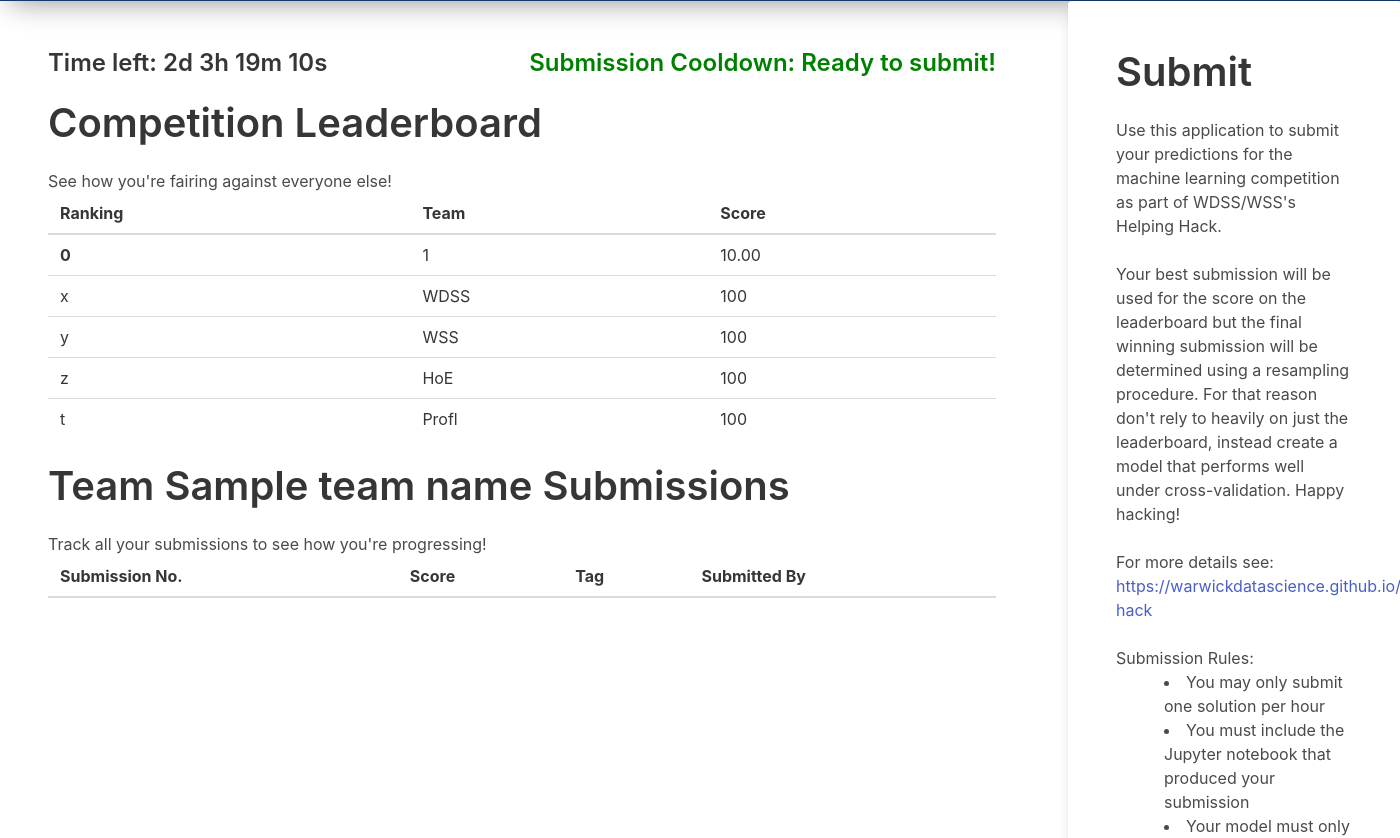
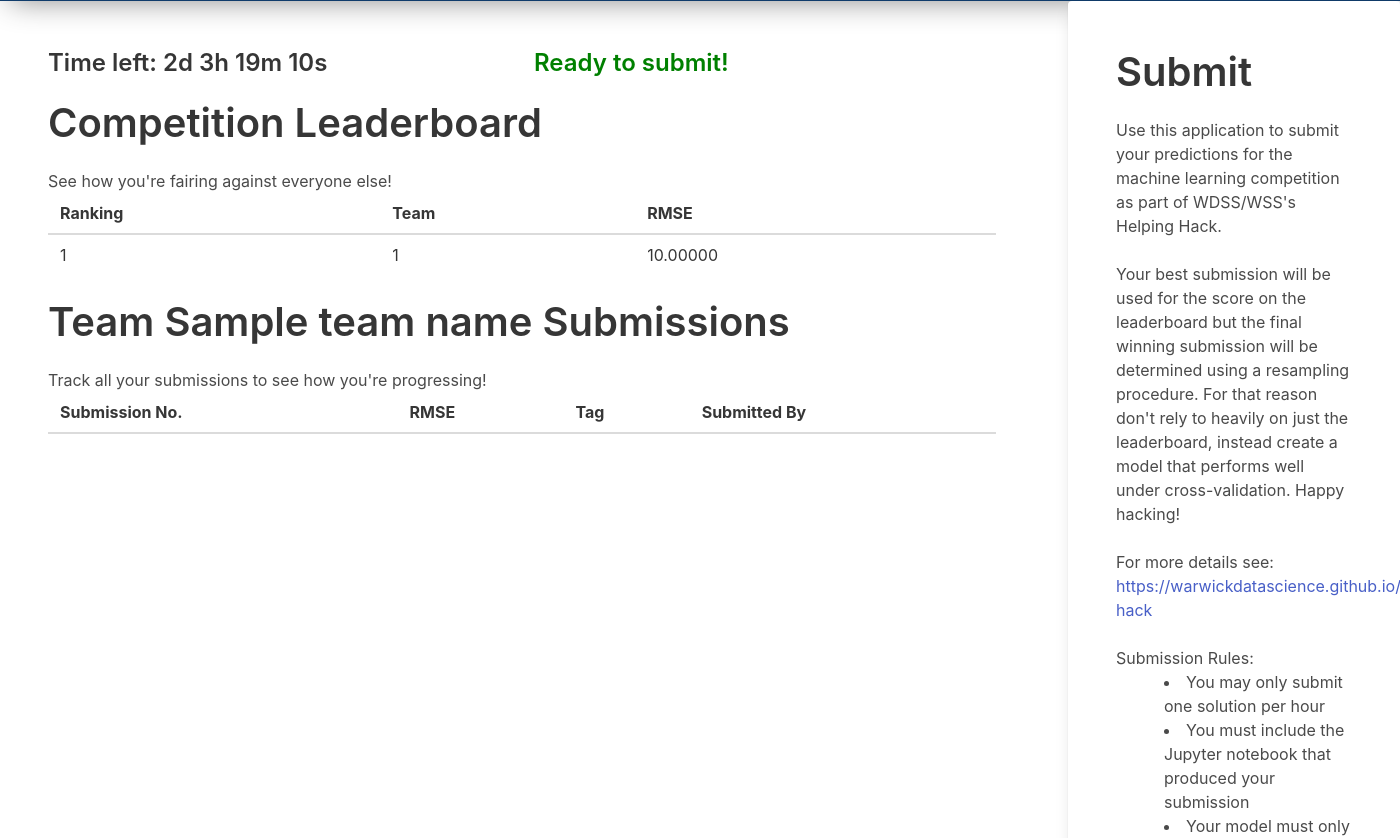
Before and after one commit to warwickdatascience/hackathon-portal, a Python web app: template app/application/templates/portal.html in a window 1400 px wide; the page is wider, and only the part inside the window is pictured. Shown: the part 87-925 px from the top of that part. Run offline with Jinja, Linux system fonts and the light colour scheme; the template is opened without the code that fills it: most values are stand-ins (such as "Sample title", 1, 10 or a date in 2020); lists and menus that the app fills with data are empty.

Commit message:
Fixed bugs and redid rmse

```diff
--- a/app/application/templates/portal.html
+++ b/app/application/templates/portal.html
@@ -44,7 +44,7 @@
             // If the count down is finished, write some text
             if (distance < 0) {
                 clearInterval(x);
-                document.getElementById("submission_cooldown").innerHTML = "Submission Cooldown: " + "Ready to submit!";
+                document.getElementById("submission_cooldown").innerHTML = "Ready to submit!";
                 $('.submit_result').prop('disabled', false);
             }
         // Update the count down every 1 second
@@ -71,7 +71,7 @@
             // If the count down is finished, write some text
             if (distance < 0) {
                 clearInterval(x);
-                document.getElementById("submission_cooldown").innerHTML = "Submission Cooldown: " + "Ready to submit!";
+                document.getElementById("submission_cooldown").innerHTML = "Ready to submit!";
                 $('.submit_result').prop('disabled', false);
             }
         }, 1000);
@@ -113,19 +113,18 @@
             <section class="section">
 
             <div class="container">
-                <div class="level">
-				<div class="level-left">
-					<div class="level-item">
-						<h1 class="title is-4" id="countdown"></h1>
-					</div>
-				</div>
-				<div class="level-right  ">
+                <div class="columns">
+                    <div class="column">
+                            <h1 class="title is-4" id="countdown"></h1>
 
-					<div class="level-item">
-						<h1 class="title is-4" id="submission_cooldown"></h1>
-					</div>
+                    </div>
+                    <div class="column">
+                    <h1 class="title is-4" id="submission_cooldown"></h1>
+
+                    </div>
+
                 </div>
-				</div>
+
 
 
                 <h1 class="title is-2"> Competition Leaderboard </h1>
@@ -138,7 +137,7 @@
 
                             <th> Team </th>
 
-                            <th> Score </th>
+                            <th> RMSE </th>
                         </tr>
                     </thead>
                     <tbody>
@@ -147,37 +146,18 @@
                         <tr>
                             <td> <strong> {{ i+1 }} </strong> </td>
                             <td> <strong> {{ scores[i][0] }} </strong> </td>
-                            <td> <strong> {{ '%0.2f'| format(scores[i][1]|float) }} </strong> </td>
+                            <td> <strong> {{ '%0.5f'| format(scores[i][1]|float) }} </strong> </td>
                         </tr>
                         {% else %}
                         <tr>
-                            <td> <strong> {{ i }} </strong> </td>
+                            <td>  {{ i + 1 }} </td>
                             <td> {{ scores[i][0] }} </td>
-                            <td> {{ '%0.2f'| format(scores[i][1]|float) }} </td>
+                            <td> {{ '%0.5f'| format(scores[i][1]|float) }} </td>
                         </tr>
                         {% endif %}
 
                     {% endfor %}
-                        <tr>
-                            <td> x </td>
-                            <td> WDSS </td>
-                            <td> 100 </td>
-                        </tr>
-                        <tr>
-                            <td> y </td>
-                            <td> WSS </td>
-                            <td> 100 </td>
-                        </tr>
-                        <tr>
-                            <td> z </td>
-                            <td> HoE </td>
-                            <td> 100 </td>
-                        </tr>
-                        <tr>
-                            <td> t </td>
-                            <td> Profl </td>
-                            <td> 100 </td>
-                        </tr>
+
                     </tbody>
                 </table>
 
@@ -190,7 +170,7 @@
                         <tr>
                             <th> Submission No. </th>
 
-                            <th> Score </th>
+                            <th> RMSE </th>
 
                             <th> Tag </th>
 
@@ -201,7 +181,7 @@
                     {% for i in range(sub_length) %}
                         <tr>
                             <td> {{ i+1 }} </td>
-                            <td> {{ '%0.2f'| format(submissions[i][0]|float) }} </td>
+                            <td> {{ '%0.5f'| format(submissions[i][0]|float) }} </td>
                             <td> {{ submissions[i][1] }} </td>
                             <td> {{ submissions[i][2] }} </td>
                         </tr>
```
Also changed, not shown: app/application/score.py (+30 -28 lines), app/application/submission.py (+20 -5 lines), app/application/templates/thankyou.html (+3 -23 lines), scripts/initdb.py (+9 -3 lines).
